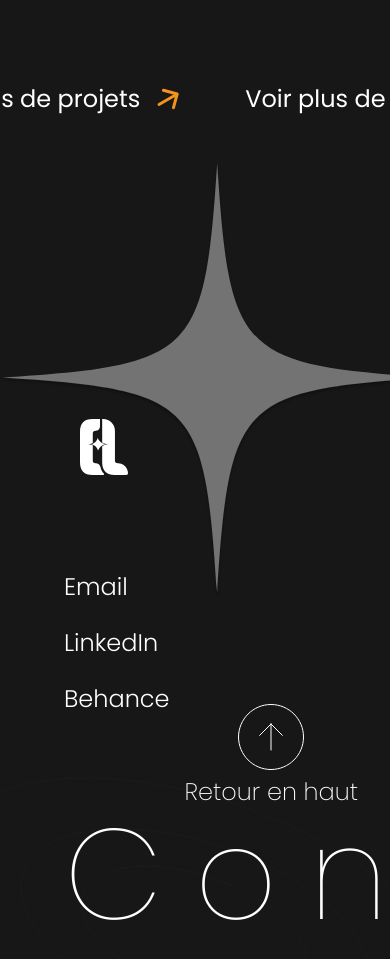
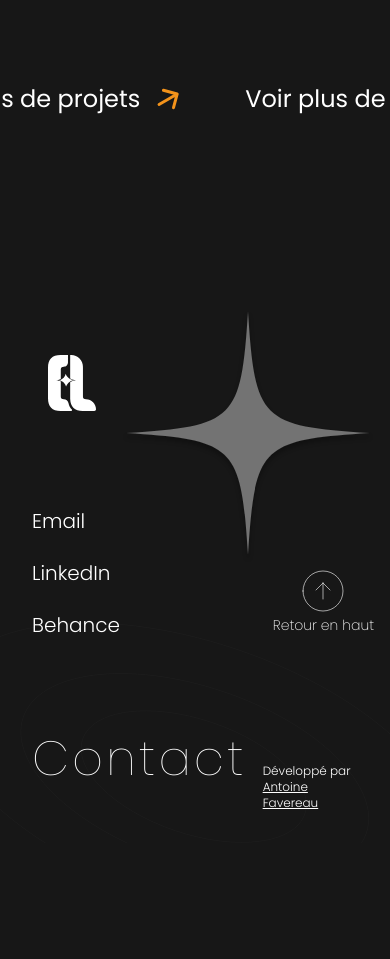
Before and after one commit to antoinefavereau/lochus-cecile, a Next.js app: page / in a window 390 px wide. Shown: the part 7920-8879 px from the top of the page. After the commit the page ends 8763 px from the top, so only its background shows below. Built offline with nearby package versions, Linux system fonts and the light colour scheme; a web font is replaced by a local one.

Commit message:
feat: update Footer component for improved responsiveness and layout adjustments

```diff
--- a/components/layout/footer.tsx
+++ b/components/layout/footer.tsx
@@ -22,7 +22,10 @@ export default function Footer() {
     },
   ];
   return (
-    <footer id="contact" className="relative px-16 pt-72 pb-8 overflow-hidden">
+    <footer
+      id="contact"
+      className="relative px-8 md:px-16 pt-56 md:pt-64 pb-8 overflow-hidden"
+    >
       <Image
         className="absolute max-w-none w-[150vw] top-[90%] left-1/2 transform -translate-x-1/2 -translate-y-1/2 select-none pointer-events-none"
         src="/ellipses.svg"
@@ -31,7 +34,7 @@ export default function Footer() {
         height={1080}
       />
       <Image
-        className="absolute top-8 right-0 select-none pointer-events-none"
+        className="absolute top-64 xs:top-56 md:top-64 -translate-y-[30%] right-4 md:right-0 lg:-right-12 w-[calc(6rem+40%)] h-auto select-none pointer-events-none"
         src="/etoile.svg"
         alt="étoile"
         width={600}
@@ -49,7 +52,7 @@ export default function Footer() {
           {socials.map((social) => (
             <a
               key={social.name}
-              className="text-2xl font-light"
+              className="text-xl md:text-2xl font-light"
               href={social.url}
               target="_blank"
             >
@@ -57,9 +60,11 @@ export default function Footer() {
             </a>
           ))}
         </div>
-        <div className="flex items-baseline gap-24">
-          <h2 className="text-9xl font-thin tracking-[0.25em]">Contact</h2>
-          <p className="text-sm font-light">
+        <div className="flex items-baseline gap-4 xs:gap-8 md:gap-16 lg:gap-20">
+          <h2 className="text-5xl xs:text-6xl md:text-7xl lg:text-8xl xl:text-9xl font-thin tracking-[0.2rem] xs:tracking-[0.25em]">
+            Contact
+          </h2>
+          <p className="text-xs xs:text-sm font-light">
             Développé par{" "}
             <a
               className="underline"
@@ -73,10 +78,11 @@ export default function Footer() {
         </div>
       </div>
       <Link
-        className="absolute bottom-52 right-8 flex flex-col items-center"
+        className="absolute bottom-52 right-4 md:right-8 flex flex-col items-center"
         href="#"
       >
         <svg
+          className="w-12 xs:w-16 md:w-20 h-auto"
           width="78"
           height="78"
           viewBox="0 0 78 78"
@@ -96,7 +102,9 @@ export default function Footer() {
             strokeLinejoin="round"
           />
         </svg>
-        <span className="text-2xl font-extralight">Retour en haut</span>
+        <span className="text-sm xs:text-base md:text-xl font-extralight">
+          Retour en haut
+        </span>
       </Link>
     </footer>
   );
```
Also changed, not shown: public/etoile.svg.
